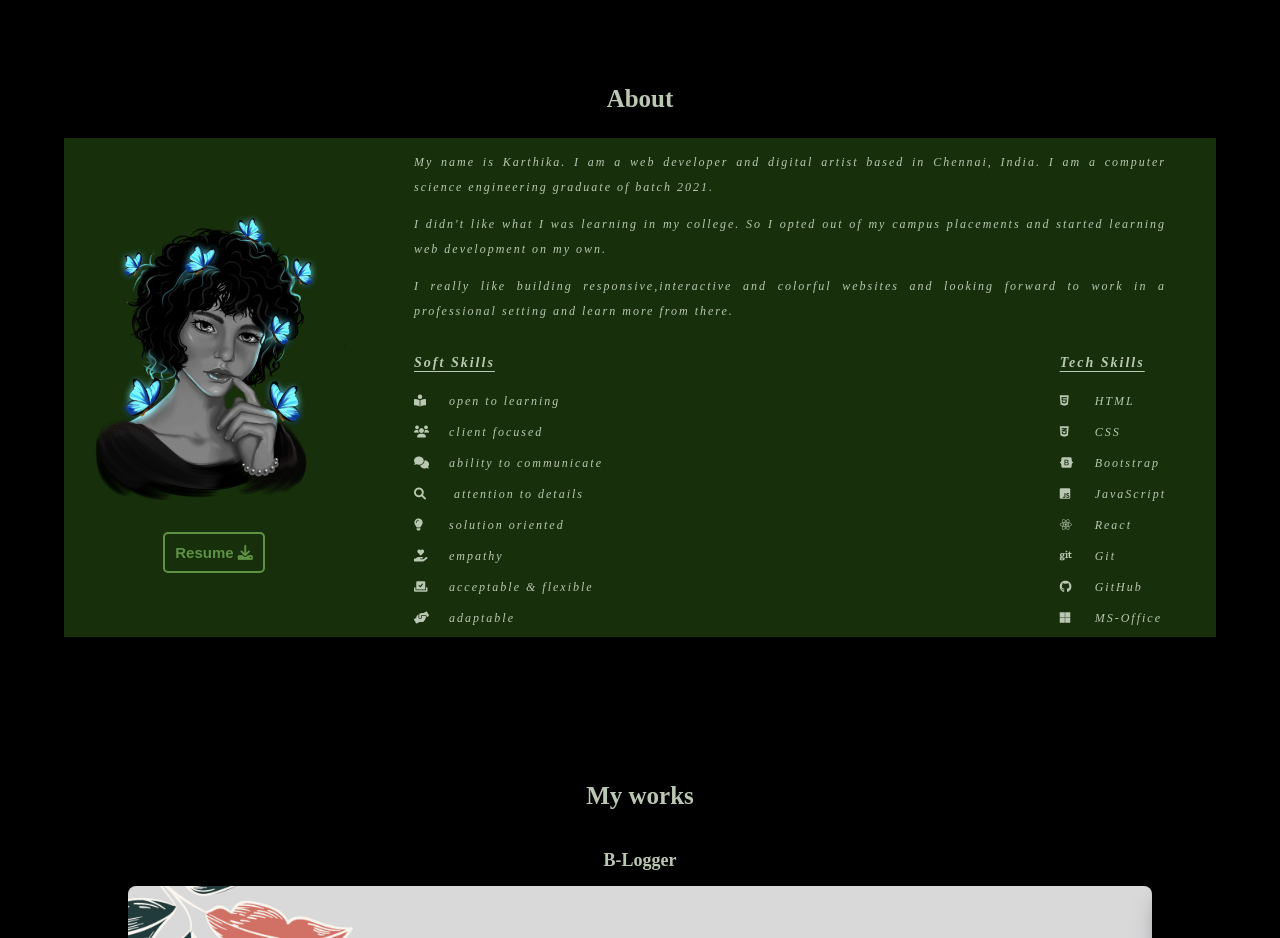
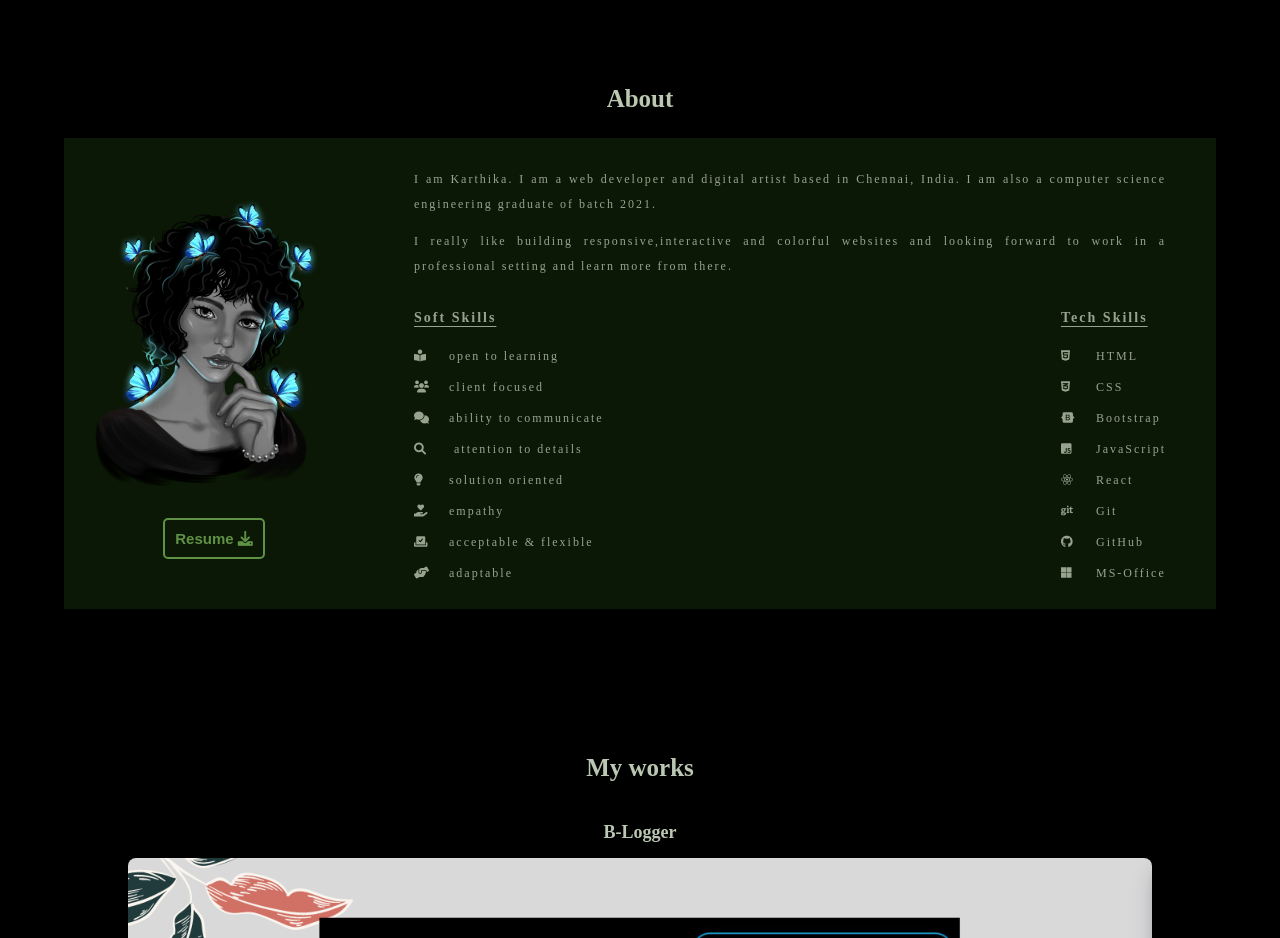
Before and after one commit to kattycreates/My-Portfolio-React, a React (Create React App) app: page / in a window 1280 px wide. Shown: the part 940-1878 px from the top of the page. Built offline with nearby package versions, Linux system fonts and the light colour scheme; no server answers; a web font is replaced by a local one.

Commit message:
Modified files

```diff
--- a/src/App.css
+++ b/src/App.css
@@ -179,7 +179,7 @@ body{
     display: flex;
     align-items: center;
     justify-content: space-between;
-    background-color:var(--primary-color);
+    background-color:rgba(23, 48, 11,0.5);;
     height: auto;
 
 }
@@ -203,7 +203,7 @@ body{
     font-size: 12px;
     letter-spacing: 2px;
     line-height: 25px;
-    font-style: italic;
+    color: rgba(186, 199, 178,0.8);;
     text-align: justify;
     padding-bottom: 50px;
     height: inherit;
--- a/src/components/pages/About.js
+++ b/src/components/pages/About.js
@@ -16,9 +16,8 @@ const About = () => {
                     </a>
                 </div>
                 <div className="profile-text">
-                    <p>My name is Karthika. I am a web developer and digital artist based in Chennai, India.
-I am a computer science engineering graduate of batch 2021.</p>
-                    <p>I didn't like what I was learning in my college. So I opted out of my campus placements and started learning web development on my own.</p>
+                    <p>I am Karthika. I am a web developer and digital artist based in Chennai, India.
+I am also a computer science engineering graduate of batch 2021.</p>
                     <p>I really like building responsive,interactive and colorful websites and looking forward to work in a professional setting and learn more from there.</p>
 
                     <div className='skills'>
```
